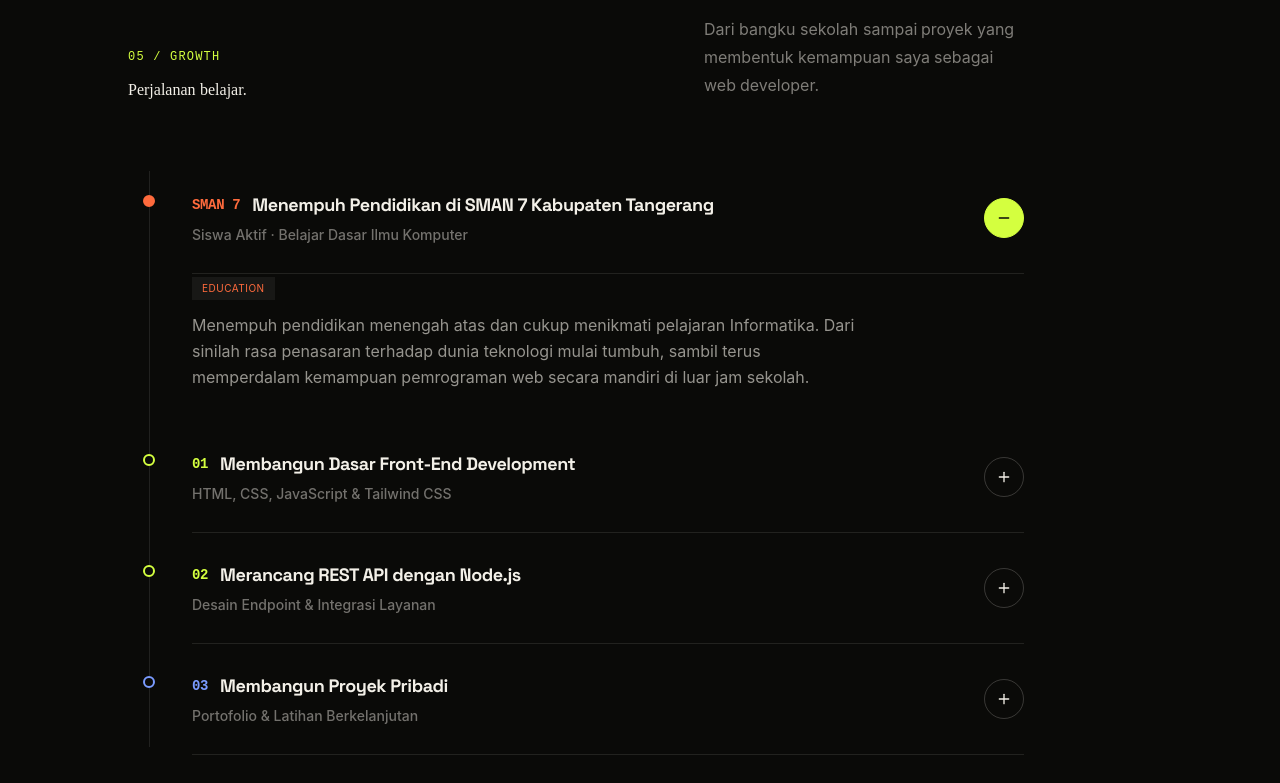
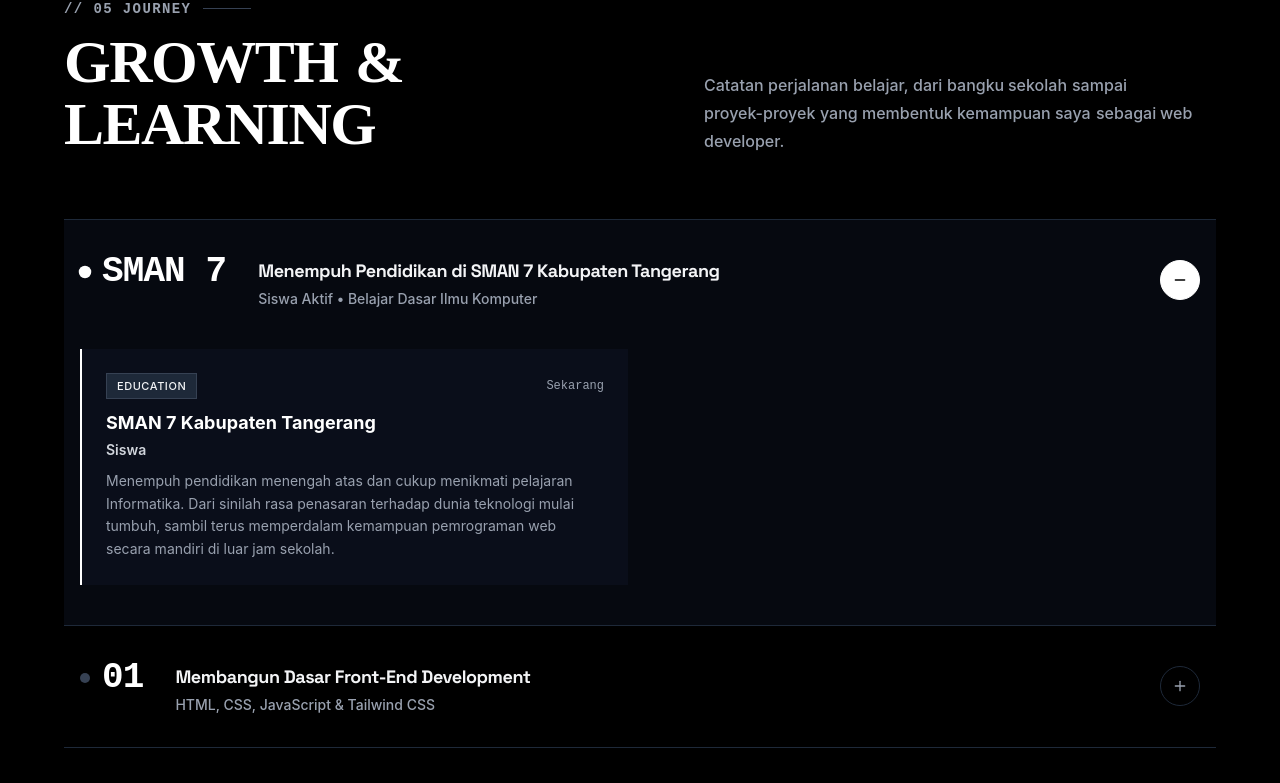
Before and after one commit to Ikhwan-stars/Ikhwan-Portfolio, a React (Vite) app: page / in a window 1280 px wide. Shown: the part 4435-5218 px from the top of the page. Built offline with nearby package versions, Linux system fonts and the light colour scheme.

Commit message:
Upload 32 file(s) via RepoHub

```diff
--- a/src/components/journey/journey.jsx
+++ b/src/components/journey/journey.jsx
@@ -1,95 +1,168 @@
-import React, { useEffect, useRef, useState } from 'react';
+import React, { useState } from 'react';
 import { motion, AnimatePresence } from 'framer-motion';
-import gsap from 'gsap';
-import { ScrollTrigger } from 'gsap/ScrollTrigger';
 import { FiArrowUpRight, FiMinus, FiPlus } from 'react-icons/fi';
 import SplitLineReveal from '../animations/SplitLineReveal';
-
-gsap.registerPlugin(ScrollTrigger);
 
 const journeyData = [
   {
     id: 'sekolah',
     year: 'SMAN 7',
+    periodLabel: 'Pendidikan',
     headline: 'Menempuh Pendidikan di SMAN 7 Kabupaten Tangerang',
-    summary: 'Siswa Aktif · Belajar Dasar Ilmu Komputer',
+    summary: 'Siswa Aktif • Belajar Dasar Ilmu Komputer',
+    items: [
+      {
         category: 'Education',
+        role: 'Siswa',
+        organization: 'SMAN 7 Kabupaten Tangerang',
         period: 'Sekarang',
-    description: 'Menempuh pendidikan menengah atas dan cukup menikmati pelajaran Informatika. Dari sinilah rasa penasaran terhadap dunia teknologi mulai tumbuh, sambil terus memperdalam kemampuan pemrograman web secara mandiri di luar jam sekolah.',
+        description:
+          'Menempuh pendidikan menengah atas dan cukup menikmati pelajaran Informatika. Dari sinilah rasa penasaran terhadap dunia teknologi mulai tumbuh, sambil terus memperdalam kemampuan pemrograman web secara mandiri di luar jam sekolah.',
+      },
+    ],
   },
   {
     id: 'frontend',
     year: '01',
+    periodLabel: 'Belajar Mandiri',
     headline: 'Membangun Dasar Front-End Development',
     summary: 'HTML, CSS, JavaScript & Tailwind CSS',
+    items: [
+      {
         category: 'Experience',
+        role: 'Self-Taught Front-End Developer',
+        organization: 'Belajar Mandiri',
         period: 'Berlangsung',
-    description: 'Belajar menyusun struktur halaman web dengan HTML, mempercantik tampilan dengan CSS dan Tailwind CSS, lalu menghidupkannya dengan JavaScript. Banyak belajar lewat coba-coba, tutorial, dan membedah kode orang lain.',
+        description:
+          'Belajar menyusun struktur halaman web dengan HTML, mempercantik tampilan dengan CSS dan Tailwind CSS, lalu menghidupkannya dengan JavaScript agar terasa interaktif. Banyak belajar lewat coba-coba, nonton tutorial, dan membedah kode orang lain untuk memahami cara kerjanya.',
+      },
+    ],
   },
   {
     id: 'backend',
     year: '02',
+    periodLabel: 'Belajar Mandiri',
     headline: 'Merancang REST API dengan Node.js',
-    summary: 'Desain Endpoint & Integrasi Layanan',
+    summary: 'Desain Endpoint & Integrasi Layanan Pihak Ketiga',
+    items: [
+      {
         category: 'Experience',
+        role: 'Self-Taught Back-End Developer',
+        organization: 'Belajar Mandiri',
         period: 'Berlangsung',
-    description: 'Mulai membangun REST API sendiri dengan Node.js, mendesain struktur endpoint per kategori, dan menghubungkannya ke layanan seperti GitHub API dan Supabase. Dari sini saya makin paham alur data dari request sampai response.',
+        description:
+          'Mulai membangun REST API sendiri dengan Node.js, mendesain struktur endpoint per kategori, dan menghubungkannya ke layanan lain seperti GitHub API dan Supabase. Dari sini saya makin paham alur data dari request sampai response, dan cara menjaga API tetap rapi saat jumlah fiturnya bertambah.',
+      },
+    ],
   },
   {
     id: 'proyek',
     year: '03',
+    periodLabel: 'Sekarang',
     headline: 'Membangun Proyek Pribadi',
     summary: 'Portofolio & Latihan Berkelanjutan',
+    items: [
+      {
         category: 'Programs & Events',
+        role: 'Personal Project Builder',
+        organization: 'Proyek Pribadi',
         period: 'Berlangsung',
-    description: 'Mulai membangun proyek nyata seperti Kyoto API, RepoHub, dan Archie sebagai bahan belajar sekaligus portofolio. Ke depannya, ingin mengasah kemampuan ini lebih jauh lewat kesempatan belajar dan berkarya yang lebih besar.',
+        description:
+          'Mulai membangun proyek nyata seperti Kyoto API (REST API dengan 30+ endpoint), RepoHub (dashboard untuk mengelola repository GitHub), dan Archie (arsip pribadi berbasis Astro & Supabase) sebagai bahan belajar sekaligus portofolio. Ke depannya, ingin mengasah kemampuan ini lebih jauh lewat kesempatan belajar dan berkarya yang lebih besar.',
+      },
+    ],
   },
 ];
 
-const catColor = {
-  Experience: 'var(--color-accent)',
-  Education: '#ff6b3d',
-  'Programs & Events': '#7a9bff',
+const categoryBadgeStyles = {
+  Experience: 'bg-white text-black font-semibold',
+  Education: 'bg-gray-800 text-gray-100 border border-gray-700 font-medium',
+  'Programs & Events': 'bg-gray-800 text-gray-200 border border-gray-700 font-medium',
 };
 
-const JourneyItem = ({ period, isOpen, onToggle }) => (
+const Journey = () => {
+  const [activeYear, setActiveYear] = useState(journeyData[0].year);
+
+  const toggleYear = (year) => {
+    setActiveYear((prev) => (prev === year ? null : year));
+  };
+
+  return (
+    <section
+      id="journey"
+      className="py-20 md:py-28 px-4 sm:px-6 md:px-10 lg:px-16 bg-black text-white transition-colors duration-300 w-full overflow-hidden"
+    >
+      <div className="max-w-6xl mx-auto">
+        <div className="mb-12 md:mb-16">
+          <div className="flex items-center gap-3 mb-3">
+            <span className="text-xs sm:text-sm font-mono font-bold tracking-widest text-gray-400 uppercase">
+              // 05 JOURNEY
+            </span>
+            <span className="h-[1px] w-12 bg-gray-700" />
+          </div>
+          <div className="flex flex-col md:flex-row md:items-end justify-between gap-4">
+            <SplitLineReveal
+              as="h2"
+              className="text-4xl sm:text-5xl md:text-6xl font-extrabold tracking-tight text-white font-display uppercase"
+            >
+              Growth &amp; Learning
+            </SplitLineReveal>
+            <SplitLineReveal
+              as="p"
+              delay={0.15}
+              className="text-xs sm:text-sm md:text-base text-gray-400 max-w-lg font-sans font-medium leading-relaxed"
+            >
+              Catatan perjalanan belajar, dari bangku sekolah sampai proyek-proyek yang membentuk kemampuan saya sebagai web developer.
+            </SplitLineReveal>
+          </div>
+        </div>
+
+        <div className="border-y border-gray-800 divide-y divide-gray-800">
+          {journeyData.map((period) => {
+            const isOpen = activeYear === period.year;
+            return (
               <div
-    className="relative pl-12 sm:pl-16 transition-colors duration-300"
+                key={period.id}
+                className={`transition-colors duration-300 ${
+                  isOpen ? 'bg-gray-900/40' : 'bg-transparent hover:bg-gray-900/20'
+                }`}
               >
-    <span
-      className="absolute left-[13px] sm:left-[21px] top-8 w-3 h-3 rounded-full border-2 -translate-x-1/2 transition-all duration-300"
-      style={{
-        borderColor: catColor[period.category] || 'var(--color-accent)',
-        background: isOpen ? catColor[period.category] : 'var(--color-ink)',
-      }}
-    />
                 <button
                   type="button"
-      onClick={onToggle}
+                  onClick={() => toggleYear(period.year)}
                   aria-expanded={isOpen}
-      data-cursor-hover
-      className="w-full text-left py-6 sm:py-7 flex items-center justify-between gap-4 cursor-pointer focus:outline-none group border-b"
-      style={{ borderColor: 'rgba(243,240,232,0.1)' }}
+                  className="w-full text-left py-6 sm:py-7 md:py-8 px-2 sm:px-4 flex items-center justify-between gap-4 cursor-pointer focus:outline-none transition-colors group"
                 >
-      <div className="flex-1 min-w-0">
-        <div className="flex items-center gap-3 flex-wrap mb-1.5">
-          <span className="font-mono text-xs sm:text-sm font-bold tracking-tight" style={{ color: catColor[period.category] }}>
+                  <div className="flex flex-col sm:flex-row sm:items-baseline gap-2 sm:gap-6 md:gap-8 flex-1 min-w-0">
+                    <div className="flex items-center gap-3 shrink-0">
+                      <span
+                        className={`w-2.5 h-2.5 rounded-full transition-all duration-300 ${
+                          isOpen ? 'bg-white scale-125' : 'bg-gray-700 group-hover:bg-gray-400'
+                        }`}
+                      />
+                      <span className="text-2xl sm:text-3xl md:text-4xl font-extrabold font-mono tracking-tight text-white group-hover:translate-x-0.5 transition-transform">
                         {period.year}
                       </span>
-          <span className="font-heading text-base sm:text-lg font-bold text-paper tracking-tight group-hover:translate-x-0.5 transition-transform">
+                    </div>
+
+                    <div className="flex-1 min-w-0">
+                      <div className="flex items-center gap-2.5 flex-wrap">
+                        <span className="text-base sm:text-lg font-bold font-heading text-gray-100 tracking-tight">
                           {period.headline}
                         </span>
                       </div>
-        <p className="text-xs sm:text-sm text-paper/45 font-medium truncate">{period.summary}</p>
+                      <p className="text-xs sm:text-sm text-gray-400 mt-1 truncate font-medium">
+                        {period.summary}
+                      </p>
+                    </div>
                   </div>
 
                   <div
-        className="w-9 h-9 sm:w-10 sm:h-10 shrink-0 rounded-full flex items-center justify-center border transition-all duration-300"
-        style={{
-          background: isOpen ? 'var(--color-accent)' : 'transparent',
-          borderColor: isOpen ? 'var(--color-accent)' : 'rgba(243,240,232,0.2)',
-          color: isOpen ? 'var(--color-ink)' : 'var(--color-paper)',
-        }}
+                    className={`w-9 h-9 sm:w-10 sm:h-10 shrink-0 rounded-full flex items-center justify-center border transition-all duration-300 ${
+                      isOpen
+                        ? 'bg-white text-black border-white'
+                        : 'border-gray-800 text-gray-400 group-hover:border-white group-hover:text-white'
+                    }`}
                   >
                     {isOpen ? <FiMinus className="w-4 h-4" /> : <FiPlus className="w-4 h-4" />}
                   </div>
@@ -102,75 +175,64 @@ const JourneyItem = ({ period, isOpen, onToggle }) => (
                       initial={{ height: 0, opacity: 0 }}
                       animate={{ height: 'auto', opacity: 1 }}
                       exit={{ height: 0, opacity: 0 }}
-          transition={{ duration: 0.4, ease: [0.22, 1, 0.36, 1] }}
+                      transition={{ duration: 0.35, ease: [0.22, 1, 0.36, 1] }}
                       className="overflow-hidden"
                     >
-          <div className="pb-8 pr-2 sm:pr-8">
+                      <div className="px-2 sm:px-4 pb-8 sm:pb-10 pt-2">
+                        <div className="grid grid-cols-1 md:grid-cols-2 gap-4 sm:gap-6">
+                          {period.items.map((item, itemIdx) => (
+                            <div
+                              key={itemIdx}
+                              className="p-5 sm:p-6 bg-gray-900/40 border-l-2 border-white flex flex-col justify-between transition-transform duration-200 hover:-translate-y-0.5"
+                            >
+                              <div>
+                                <div className="flex items-center justify-between gap-2 mb-3">
                                   <span
-              className="inline-block text-[10px] uppercase tracking-wider px-2.5 py-1 mb-3"
-              style={{ background: 'rgba(243,240,232,0.06)', color: catColor[period.category] }}
+                                    className={`text-[10px] sm:text-[11px] uppercase tracking-wider px-2.5 py-1 ${
+                                      categoryBadgeStyles[item.category] || 'bg-gray-800'
+                                    }`}
                                   >
-              {period.category}
+                                    {item.category}
                                   </span>
-            <p className="text-xs sm:text-sm md:text-base text-paper/60 leading-relaxed max-w-2xl">{period.description}</p>
+                                  <span className="text-xs font-mono text-gray-400 font-medium">
+                                    {item.period}
+                                  </span>
+                                </div>
+
+                                <h3 className="text-base sm:text-lg font-bold text-white leading-snug mb-1">
+                                  {item.organization}
+                                </h3>
+                                <p className="text-xs sm:text-sm font-semibold text-gray-300 mb-2.5">
+                                  {item.role}
+                                </p>
+                                <p className="text-xs sm:text-sm text-gray-400 leading-relaxed">
+                                  {item.description}
+                                </p>
+                              </div>
+
+                              {item.link && (
+                                <div className="mt-4 pt-3 border-t border-gray-800/80 flex items-center justify-end">
+                                  <a
+                                    href={item.link}
+                                    target="_blank"
+                                    rel="noopener noreferrer"
+                                    className="inline-flex items-center gap-1 text-xs font-bold uppercase tracking-wider text-white hover:underline underline-offset-4"
+                                  >
+                                    <span>Official Website</span>
+                                    <FiArrowUpRight className="w-3.5 h-3.5" />
+                                  </a>
+                                </div>
+                              )}
+                            </div>
+                          ))}
+                        </div>
                       </div>
                     </motion.div>
                   )}
                 </AnimatePresence>
               </div>
             );
-
-const Journey = () => {
-  const [activeId, setActiveId] = useState(journeyData[0].id);
-  const spineRef = useRef(null);
-  const trackWrapRef = useRef(null);
-
-  const toggle = (id) => setActiveId((prev) => (prev === id ? null : id));
-
-  useEffect(() => {
-    const wrap = trackWrapRef.current;
-    const spine = spineRef.current;
-    if (!wrap || !spine) return;
-
-    const ctx = gsap.context(() => {
-      gsap.fromTo(
-        spine,
-        { scaleY: 0 },
-        {
-          scaleY: 1,
-          ease: 'none',
-          scrollTrigger: { trigger: wrap, start: 'top 75%', end: 'bottom 60%', scrub: true },
-        }
-      );
-    });
-    return () => ctx.revert();
-  }, []);
-
-  return (
-    <section id="journey" className="py-24 md:py-32 px-6 sm:px-10 md:px-16 lg:pl-32 lg:pr-16 w-full overflow-hidden" style={{ background: 'var(--color-ink)' }}>
-      <div className="max-w-4xl mx-auto lg:mx-0">
-        <div className="mb-12 md:mb-16 flex flex-col md:flex-row md:items-end justify-between gap-4">
-          <div>
-            <span className="font-mono text-xs uppercase tracking-widest block mb-4" style={{ color: 'var(--color-accent)' }}>05 / Growth</span>
-            <SplitLineReveal as="h2" className="font-display font-medium leading-[1] text-paper" style={{ fontSize: 'clamp(2rem, 5vw, 3.75rem)' }}>
-              Perjalanan belajar.
-            </SplitLineReveal>
-          </div>
-          <SplitLineReveal as="p" delay={0.1} className="text-xs sm:text-sm md:text-base text-paper/50 max-w-xs font-sans leading-relaxed">
-            Dari bangku sekolah sampai proyek yang membentuk kemampuan saya sebagai web developer.
-          </SplitLineReveal>
-        </div>
-
-        <div ref={trackWrapRef} className="relative">
-          <div className="absolute left-[13px] sm:left-[21px] top-2 bottom-2 w-px" style={{ background: 'rgba(243,240,232,0.1)' }} />
-          <div
-            ref={spineRef}
-            className="absolute left-[13px] sm:left-[21px] top-2 bottom-2 w-px origin-top"
-            style={{ background: 'var(--color-accent)', transform: 'scaleY(0)' }}
-          />
-          {journeyData.map((period) => (
-            <JourneyItem key={period.id} period={period} isOpen={activeId === period.id} onToggle={() => toggle(period.id)} />
-          ))}
+          })}
         </div>
       </div>
     </section>
```
Lines whose indentation alone changed are shown as unchanged.
